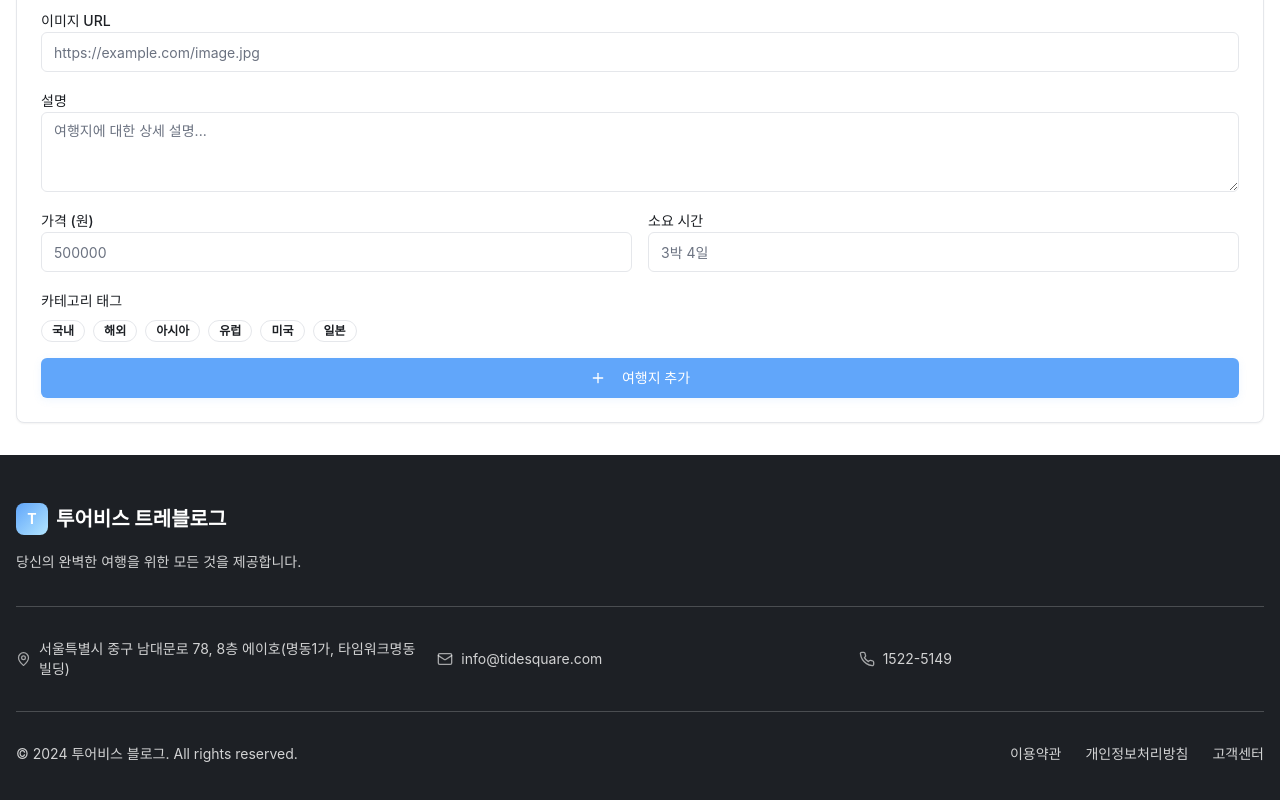
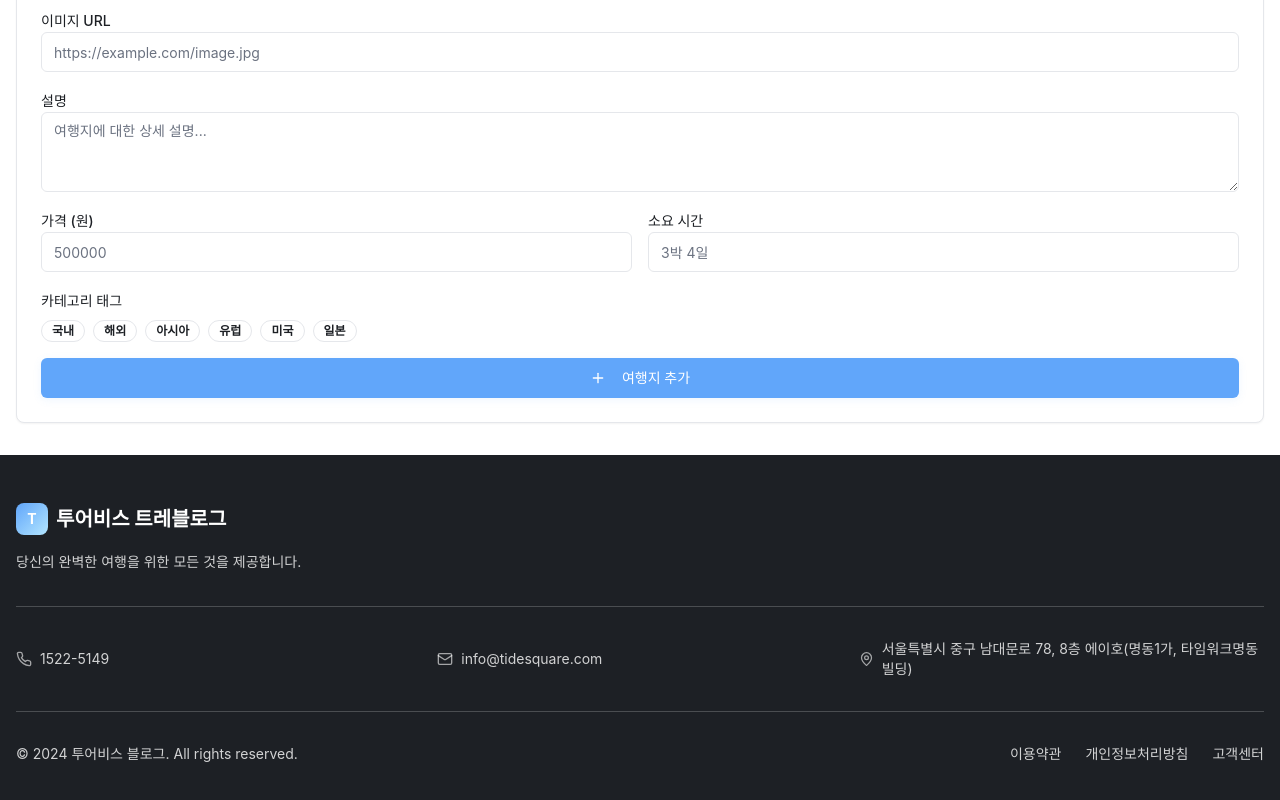
Before and after one commit to Rebecca-kil/tourvis-wanderlust-chronicles, a React (Vite) app: page /admin in a window 1280 px wide. Shown: the part 454-1254 px from the top of the page. Built offline with nearby package versions, Linux system fonts and the light colour scheme; a web font is replaced by a local one.

Commit message:
Code edited in Lovable Code Editor
Edited UI in Lovable

```diff
--- a/src/components/TravelFooter.tsx
+++ b/src/components/TravelFooter.tsx
@@ -72,16 +72,16 @@ const TravelFooter = () => {
         <div className="border-t border-background/20 pt-8 mb-8">
           <div className="grid grid-cols-1 md:grid-cols-3 gap-4 text-sm">
             <div className="flex items-center space-x-2">
-              <MapPin className="w-4 h-4 text-background/60" />
-              <span className="text-background/80">서울특별시 중구 남대문로 78, 8층 에이호(명동1가, 타임워크명동빌딩)</span>
+              <Phone className="w-4 h-4 text-background/60" />
+              <span className="text-background/80">1522-5149</span>
             </div>
             <div className="flex items-center space-x-2">
               <Mail className="w-4 h-4 text-background/60" />
               <span className="text-background/80">info@tidesquare.com</span>
             </div>
             <div className="flex items-center space-x-2">
-              <Phone className="w-4 h-4 text-background/60" />
-              <span className="text-background/80">1522-5149</span>
+              <MapPin className="w-4 h-4 text-background/60" />
+              <span className="text-background/80">서울특별시 중구 남대문로 78, 8층 에이호(명동1가, 타임워크명동빌딩)</span>
             </div>
           </div>
         </div>
```
